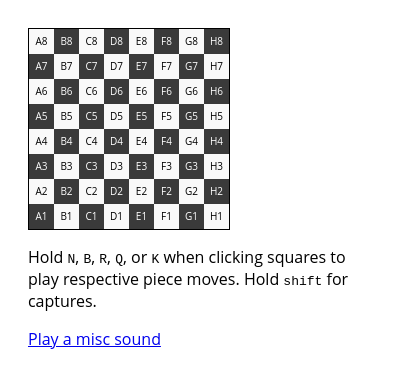
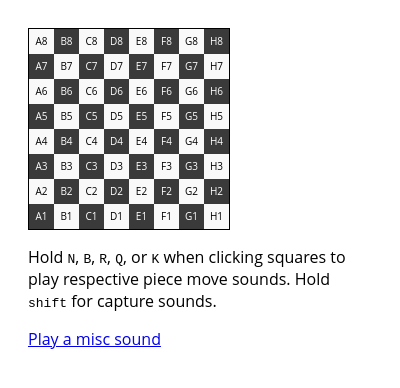
Before and after one commit to vincentsimard/dmitlichess, a browser extension: page app/popup.html in a window 400 px wide. Drawn offline with Linux system fonts and the light colour scheme; files that its build step writes are made by us from their sources.

Commit message:
Changed the wording of soundboard instructions

```diff
--- a/app/popup.html
+++ b/app/popup.html
@@ -77,7 +77,7 @@
                 <div class="square dark " id="g1">g1</div>
                 <div class="square light" id="h1">h1</div>
             </div>
-            <p id="instructions">Hold <kbd>N</kbd>, <kbd>B</kbd>, <kbd>R</kbd>, <kbd>Q</kbd>, or <kbd>K</kbd> when clicking squares to play respective piece moves. Hold <kbd>shift</kbd> for captures.</p>
+            <p id="instructions">Hold <kbd>N</kbd>, <kbd>B</kbd>, <kbd>R</kbd>, <kbd>Q</kbd>, or <kbd>K</kbd> when clicking squares to play respective piece move sounds. Hold <kbd>shift</kbd> for capture sounds.</p>
             <p><a href="#" id="randomMisc">Play a misc sound</a></p>
         </div>
 
```
Also changed, not shown: app/manifest.json.
